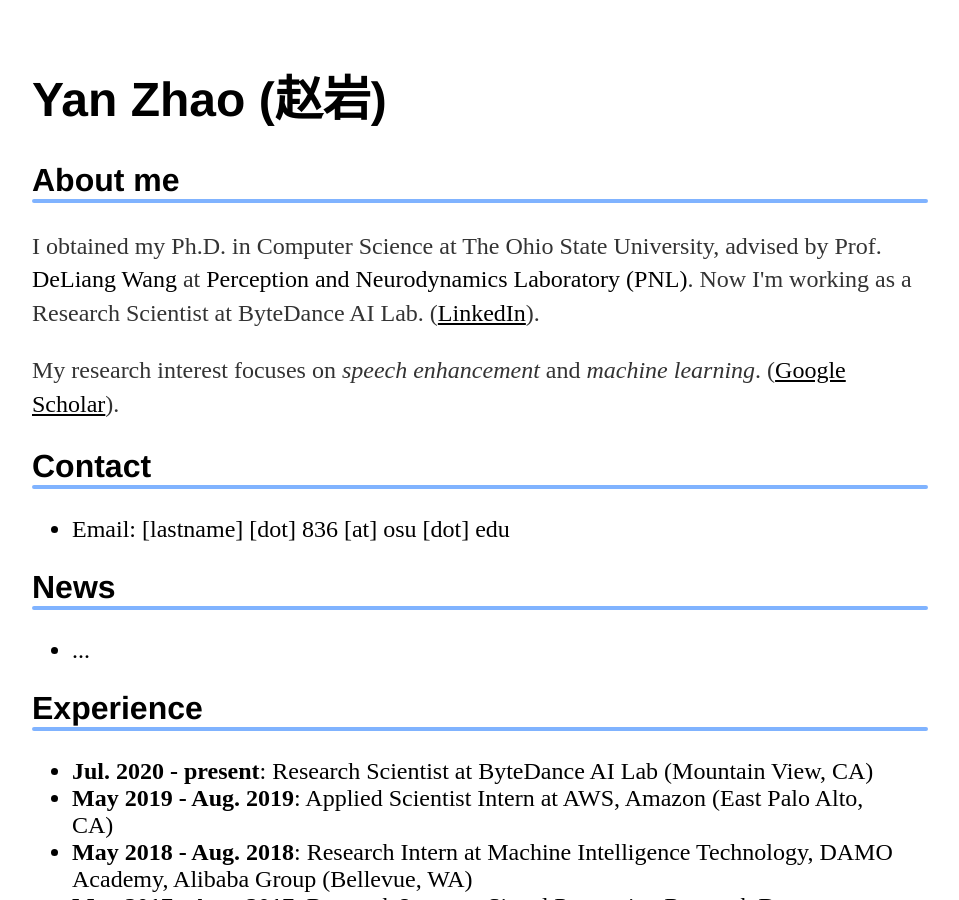
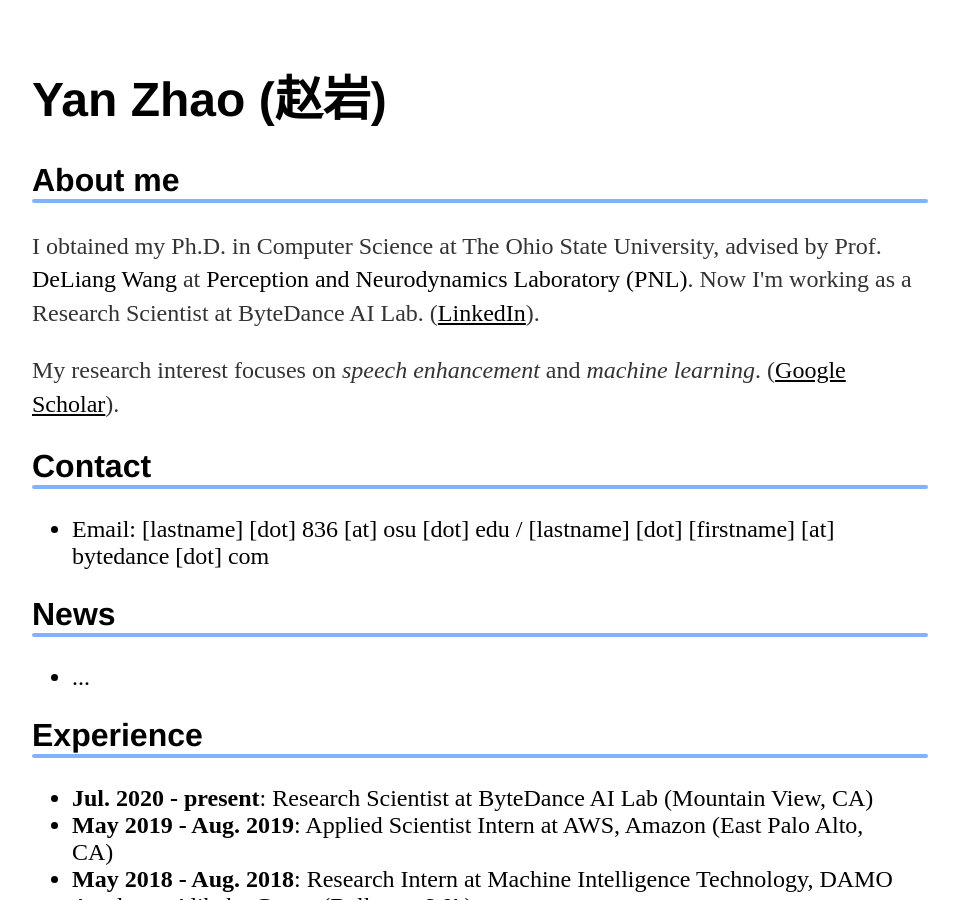
Before and after one commit to cliffzhao/cliffzhao.github.io, a Jekyll site: the page built from index.html, in a window 1280 px wide and 900 px high. Shown: the whole window, without its empty margins (160-1119 px from the left). Built offline with Jekyll 4.4.1, drawn with Linux system fonts in a browser that asks for light colours.

Commit message:
update email

```diff
--- a/index.html
+++ b/index.html
@@ -15,7 +15,7 @@
 
     <h2>Contact</h2>
     <ul>
-      <li><span>Email: [lastname] [dot] 836 [at] osu [dot] edu</span></li>
+      <li><span>Email: [lastname] [dot] 836 [at] osu [dot] edu / [lastname] [dot] [firstname] [at] bytedance [dot] com</span></li>
 
     </ul>
 
```
